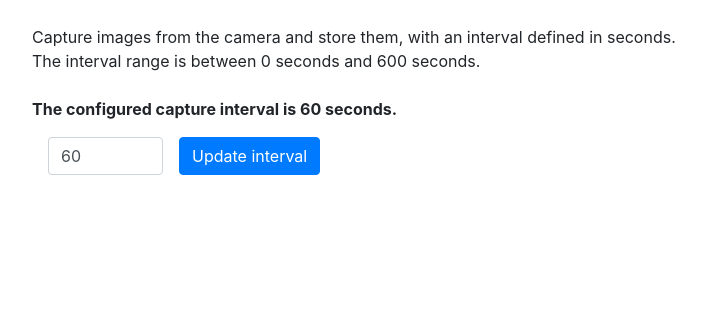
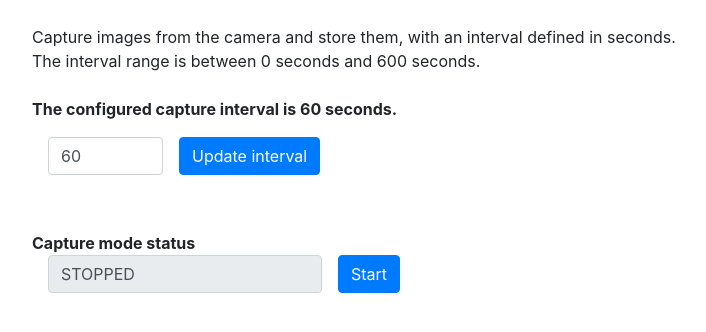
Before and after one commit to gaberrini/raspberry-cam, a Flask app: page /camera/ui/capture in a window 1280 px wide. Shown: the part 57-389 px from the top of the page, without its empty margins (53-759 px from the left). Run offline with Flask 2, Linux system fonts and the light colour scheme; some libraries are stand-ins or nearby versions.

Commit message:
Set capture mode status from frontend

```diff
--- a/flask_server/picamera_server/templates/camera/ui/capture.html
+++ b/flask_server/picamera_server/templates/camera/ui/capture.html
@@ -6,11 +6,9 @@
         <br/>
         The interval range is between {{ data['min_interval'] }} seconds and {{ data['max_interval'] }} seconds.
         <br/>
+        {% include 'camera/ui/capture/set_capt_interval_value.html' %}
         <br/>
-        <strong>The configured capture interval is {{ data['capture_interval'] }} seconds.</strong>
-        <br/>
-
-        {% include 'camera/ui/capture/form_set_capt_interval_value.html' %}
+        {% include 'camera/ui/capture/set_status_capture_mode.html' %}
     <p/>
 </div>
 {% endblock %}
--- a/flask_server/picamera_server/templates/camera/ui/capture/form_set_capt_interval_value.html
+++ b/flask_server/picamera_server/templates/camera/ui/capture/set_capt_interval_value.html
@@ -1,3 +1,6 @@
+<br/>
+<strong>The configured capture interval is {{ data['capture_interval'] }} seconds.</strong>
+<br/>
 <form class="form-inline" action="{{ url_for('capture_mode.set_capt_interval_value') }}" method="post">
     <div class="form-group mx-sm-3 mb-2">
         <label>
--- /dev/null
+++ b/flask_server/picamera_server/templates/camera/ui/capture/set_status_capture_mode.html
@@ -0,0 +1,22 @@
+<br/>
+    <strong>Capture mode status</strong>
+<br/>
+<form class="form-inline" action="{{ url_for('capture_mode.set_status_capture_mode') }}" method="post">
+    <div class="form-group mx-sm-3 mb-2">
+        <input type="text" class="form-control" value="{{ data['ui_capture_mode_status'] }}" disabled>
+        <input type="hidden" name="status"
+            {% if data['capturing_status'] %}
+                value="false"
+            {% else %}
+                value="true"
+            {% endif %}
+        >
+    </div>
+    <button type="submit" class="btn btn-primary mb-2">
+        {% if data['capturing_status'] %}
+            Stop
+        {% else %}
+            Start
+        {% endif %}
+    </button>
+</form>
--- a/flask_server/picamera_server/views/capture_mode_view.py
+++ b/flask_server/picamera_server/views/capture_mode_view.py
@@ -35,7 +35,7 @@ def ui_config_capture_mode():
     """
     try:
         capture_controller = get_capture_controller()
-        data = capture_controller.get_interval_values()
+        data = capture_controller.get_capture_controller_status()
         return render_template(TEMPLATES[UI_CONFIG_CAPTURE_MODE], section='capture', data=data)
     except TemplateNotFound:
         abort(404)
--- a/flask_server/picamera_server/views/utils/camera/capture_controller.py
+++ b/flask_server/picamera_server/views/utils/camera/capture_controller.py
@@ -51,19 +51,24 @@ class CaptureController(object, metaclass=Singleton):
         else:
             raise ValueError('Invalid capture interval value')
 
-    def get_interval_values(self) -> dict:
+    def get_capture_controller_status(self) -> dict:
         """
-        Return the values for the interval as a dict.
+        Return the values for the controller properties.
         Values returned:
             - capture_interval
             - max_interval
             - min_interval
+            - capturing_status
+            - ui_capture_mode_status used by frontend
 
         :return:
         """
+        ui_capture_mode_status = 'RUNNING' if self.CAPTURING_STATUS else 'STOPPED'
         return {'capture_interval': self.CAPTURE_INTERVAL,
                 'min_interval': self.MIN_CAPTURE_INTERVAL,
-                'max_interval': self.MAX_CAPTURE_INTERVAL}
+                'max_interval': self.MAX_CAPTURE_INTERVAL,
+                'capturing_status': self.CAPTURING_STATUS,
+                'ui_capture_mode_status': ui_capture_mode_status}
 
     def update_capturing_status(self, new_status: str):
         """
```
Also changed, not shown: flask_server/picamera_server/tests/test_capture_mode_view.py (+1 -1 lines).
